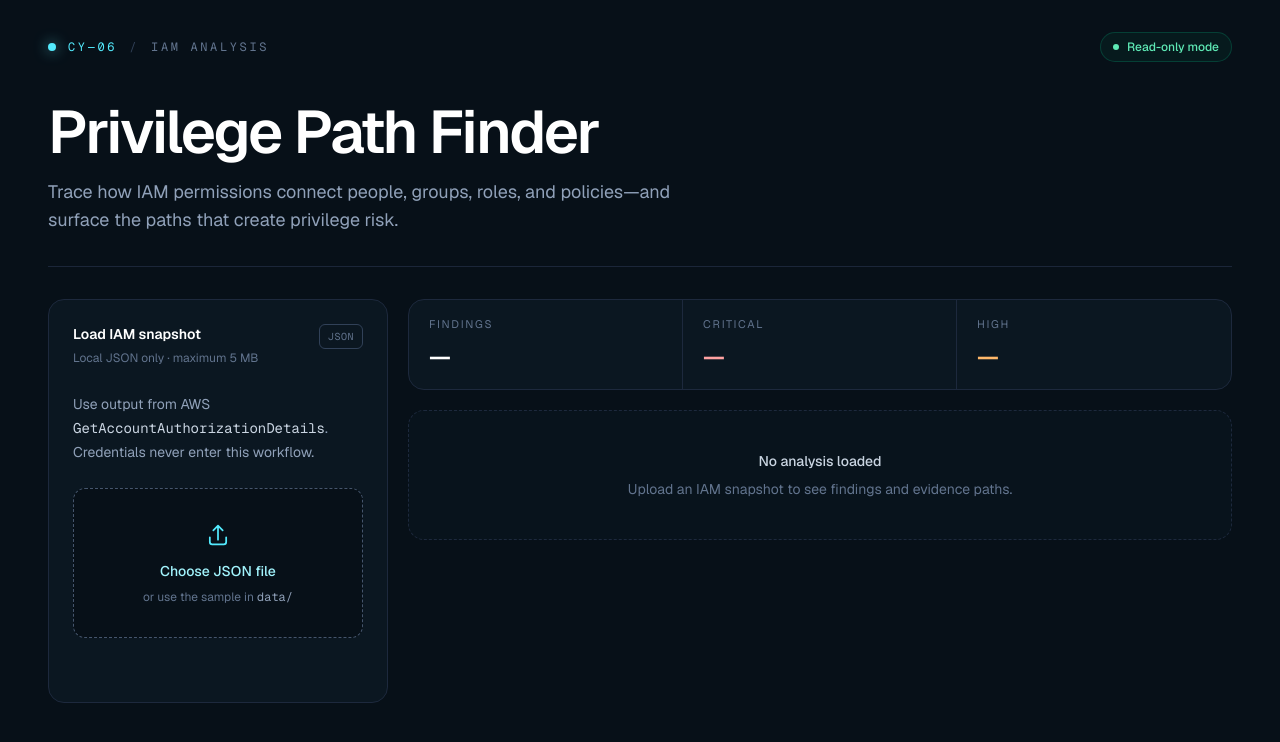
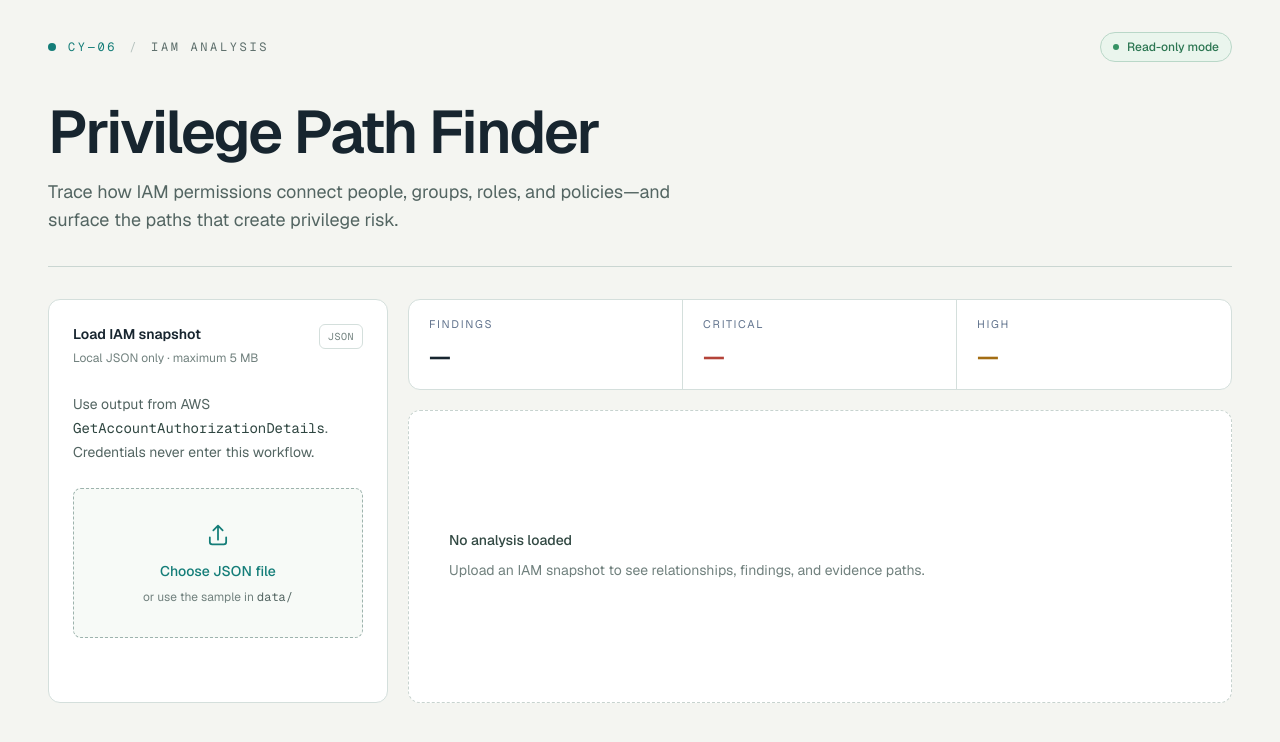
Before and after one commit to vishal24p/CY-06, a Next.js app in the folder frontend/: page / in a window 1280 px wide. Shown: the top 742 px of the page. Built offline with nearby package versions, Linux system fonts and the light colour scheme.

Commit message:
style: restructure analysis workspace

```diff
--- a/frontend/src/app/globals.css
+++ b/frontend/src/app/globals.css
@@ -1,8 +1,8 @@
 @import "tailwindcss";
 
 :root {
-  --background: #ffffff;
-  --foreground: #171717;
+  --background: #f4f5f1;
+  --foreground: #17252f;
 }
 
 @theme inline {
@@ -12,13 +12,6 @@
   --font-mono: var(--font-geist-mono);
 }
 
-@media (prefers-color-scheme: dark) {
-  :root {
-    --background: #0a0a0a;
-    --foreground: #ededed;
-  }
-}
-
 body {
   background: var(--background);
   color: var(--foreground);
--- a/frontend/src/app/page.tsx
+++ b/frontend/src/app/page.tsx
@@ -43,65 +43,77 @@ export default function Home() {
   }
 
   return (
-    <main className="min-h-screen bg-[#071018] px-4 py-6 text-slate-100 sm:px-8 sm:py-8 lg:px-12">
+    <main className="min-h-screen bg-[#f4f5f1] px-4 py-6 text-[#17252f] sm:px-8 sm:py-8 lg:px-12">
       <div className="mx-auto max-w-[1400px]">
-        <header className="border-b border-slate-800/90 pb-8">
+        <header className="border-b border-[#cad6d2] pb-8">
           <div className="flex flex-wrap items-center justify-between gap-3 text-xs">
-            <div className="flex items-center gap-3 font-mono uppercase tracking-[0.22em] text-cyan-300">
-              <span className="h-2 w-2 rounded-full bg-cyan-300 shadow-[0_0_14px_rgba(103,232,249,0.7)]" aria-hidden="true" />
-              <span>CY—06</span><span className="text-slate-700">/</span><span className="text-slate-500">IAM analysis</span>
+            <div className="flex items-center gap-3 font-mono uppercase tracking-[0.22em] text-[#147d78]">
+              <span className="h-2 w-2 rounded-full bg-[#147d78]" aria-hidden="true" />
+              <span>CY—06</span><span className="text-[#b4c1bd]">/</span><span className="text-[#60716e]">IAM analysis</span>
             </div>
-            <div className="inline-flex items-center gap-2 rounded-full border border-emerald-400/20 bg-emerald-400/5 px-3 py-1.5 font-medium text-emerald-300">
-              <span className="h-1.5 w-1.5 rounded-full bg-emerald-300" aria-hidden="true" /> Read-only mode
+            <div className="inline-flex items-center gap-2 rounded-full border border-[#b9d7c8] bg-[#eaf5ed] px-3 py-1.5 font-medium text-[#2c7652]">
+              <span className="h-1.5 w-1.5 rounded-full bg-[#369264]" aria-hidden="true" /> Read-only mode
             </div>
           </div>
           <div className="mt-10 max-w-3xl">
-            <h1 className="text-4xl font-semibold tracking-[-0.035em] text-white sm:text-6xl">Privilege Path Finder</h1>
-            <p className="mt-4 max-w-2xl text-base leading-7 text-slate-400 sm:text-lg">Trace how IAM permissions connect people, groups, roles, and policies—and surface the paths that create privilege risk.</p>
+            <h1 className="text-4xl font-semibold tracking-[-0.035em] text-[#17252f] sm:text-6xl">Privilege Path Finder</h1>
+            <p className="mt-4 max-w-2xl text-base leading-7 text-[#536562] sm:text-lg">Trace how IAM permissions connect people, groups, roles, and policies—and surface the paths that create privilege risk.</p>
           </div>
         </header>
 
-        <section className="mt-8 grid gap-5 lg:grid-cols-[340px_minmax(0,1fr)] lg:items-start">
-          <div className="rounded-2xl border border-slate-800 bg-[#0b1721] p-6">
+        <section className="mt-8 grid gap-5 lg:grid-cols-[340px_minmax(0,1fr)] lg:items-stretch">
+          <div className="rounded-xl border border-[#d4dfdc] bg-white p-6">
             <div className="flex items-start justify-between gap-4">
-              <div><p className="text-sm font-semibold text-white">Load IAM snapshot</p><p className="mt-1 text-xs leading-5 text-slate-500">Local JSON only · maximum 5 MB</p></div>
-              <span className="rounded-md border border-slate-700 px-2 py-1 font-mono text-[10px] uppercase tracking-wider text-slate-500">JSON</span>
+              <div><p className="text-sm font-semibold text-[#17252f]">Load IAM snapshot</p><p className="mt-1 text-xs leading-5 text-[#71817e]">Local JSON only · maximum 5 MB</p></div>
+              <span className="rounded-md border border-[#d4dfdc] px-2 py-1 font-mono text-[10px] uppercase tracking-wider text-[#71817e]">JSON</span>
             </div>
-            <p className="mt-6 text-sm leading-6 text-slate-400">Use output from AWS <span className="font-mono text-slate-300">GetAccountAuthorizationDetails</span>. Credentials never enter this workflow.</p>
-            <label htmlFor="iam-file" className="mt-6 flex min-h-36 cursor-pointer flex-col items-center justify-center rounded-xl border border-dashed border-slate-600 bg-[#071018] px-5 py-8 text-center transition hover:border-cyan-300 hover:bg-cyan-300/[0.03] focus-within:border-cyan-300 focus-within:ring-2 focus-within:ring-cyan-300/20">
-              <svg className="mb-3 h-7 w-7 text-cyan-300" viewBox="0 0 24 24" fill="none" stroke="currentColor" strokeWidth="1.5" aria-hidden="true"><path d="M12 16V4m0 0L8 8m4-4 4 4M5 14v4a2 2 0 0 0 2 2h10a2 2 0 0 0 2-2v-4" strokeLinecap="round" strokeLinejoin="round" /></svg>
-              <span className="text-sm font-medium text-cyan-200">Choose JSON file</span>
-              <span className="mt-2 text-xs text-slate-500">or use the sample in <span className="font-mono text-slate-400">data/</span></span>
+            <p className="mt-6 text-sm leading-6 text-[#536562]">Use output from AWS <span className="font-mono text-[#2f4641]">GetAccountAuthorizationDetails</span>. Credentials never enter this workflow.</p>
+            <label htmlFor="iam-file" className="mt-6 flex min-h-36 cursor-pointer flex-col items-center justify-center rounded-lg border border-dashed border-[#9db3ad] bg-[#f7faf7] px-5 py-8 text-center transition hover:border-[#147d78] hover:bg-[#eef7f4] focus-within:border-[#147d78] focus-within:ring-2 focus-within:ring-[#147d78]/20">
+              <svg className="mb-3 h-7 w-7 text-[#147d78]" viewBox="0 0 24 24" fill="none" stroke="currentColor" strokeWidth="1.5" aria-hidden="true"><path d="M12 16V4m0 0L8 8m4-4 4 4M5 14v4a2 2 0 0 0 2 2h10a2 2 0 0 0 2-2v-4" strokeLinecap="round" strokeLinejoin="round" /></svg>
+              <span className="text-sm font-medium text-[#147d78]">Choose JSON file</span>
+              <span className="mt-2 text-xs text-[#71817e]">or use the sample in <span className="font-mono text-[#536562]">data/</span></span>
               <input id="iam-file" className="sr-only" type="file" accept="application/json,.json" onChange={handleFile} />
             </label>
-            {filename && <p className="mt-4 truncate rounded-lg bg-slate-950/60 px-3 py-2 font-mono text-xs text-slate-300" title={filename}>{filename}</p>}
+            {filename && <p className="mt-4 truncate rounded-md bg-[#eef2ef] px-3 py-2 font-mono text-xs text-[#536562]" title={filename}>{filename}</p>}
             <div className="mt-5 min-h-5" aria-live="polite">
-              {loading && <p className="text-sm text-cyan-300">Analyzing permission paths…</p>}
-              {error && <p className="rounded-lg border border-red-900/70 bg-red-950/40 p-3 text-sm leading-5 text-red-300">{error}</p>}
+              {loading && <p className="text-sm text-[#147d78]">Analyzing permission paths…</p>}
+              {error && <p className="rounded-lg border border-[#e2b7b1] bg-[#fff3f1] p-3 text-sm leading-5 text-[#a33d34]">{error}</p>}
             </div>
           </div>
 
-          <div className="min-w-0">
-            <div className="overflow-hidden rounded-2xl border border-slate-800 bg-[#0b1721]">
-              <div className="grid grid-cols-3 divide-x divide-slate-800">
+          <div className="flex min-w-0 flex-col gap-5">
+            <div className="overflow-hidden rounded-xl border border-[#d4dfdc] bg-white">
+              <div className="grid grid-cols-3 divide-x divide-[#d4dfdc]">
                 <Metric label="Findings" value={report?.summary.findings ?? "—"} />
                 <Metric label="Critical" value={report?.summary.critical ?? "—"} tone="critical" />
                 <Metric label="High" value={report?.summary.high ?? "—"} tone="high" />
               </div>
             </div>
-            <div className="mt-5">
-              {report ? <FindingsList findings={report.findings} /> : <div className="rounded-2xl border border-dashed border-slate-800 bg-[#0b1721]/60 p-10 text-center"><p className="text-sm font-medium text-slate-300">No analysis loaded</p><p className="mt-2 text-sm text-slate-500">Upload an IAM snapshot to see findings and evidence paths.</p></div>}
+            <div className="flex flex-1 items-center rounded-xl border border-dashed border-[#c7d3cf] bg-white p-7 sm:p-10">
+              {report ? <div><p className="text-sm font-semibold text-[#17252f]">Snapshot ready for review</p><p className="mt-2 max-w-xl text-sm leading-6 text-[#60716e]">Use the graph to trace relationships, then use the findings rail to inspect evidence and recommended fixes.</p>{report.warnings.length ? <p className="mt-4 text-xs leading-5 text-[#8a611b]">{report.warnings.length} item(s) require review because some IAM conditions are not fully evaluated.</p> : null}</div> : <div><p className="text-sm font-medium text-[#314842]">No analysis loaded</p><p className="mt-2 text-sm leading-6 text-[#71817e]">Upload an IAM snapshot to see relationships, findings, and evidence paths.</p></div>}
             </div>
-            {report?.warnings.length ? <p className="mt-4 rounded-lg border border-orange-400/20 bg-orange-400/5 px-3 py-2 text-xs leading-5 text-orange-300">{report.warnings.length} item(s) require review because the current rules cannot fully evaluate them.</p> : null}
           </div>
         </section>
-        {inventory && <div className="mt-8 space-y-6"><IamGraph inventory={inventory} findings={report?.findings ?? []} /><InventoryTables inventory={inventory} /></div>}
+        {inventory && <div className="mt-10">
+          <div className="mb-5 flex flex-wrap items-end justify-between gap-3 border-b border-[#cad6d2] pb-4">
+            <div><p className="font-mono text-xs uppercase tracking-[0.2em] text-[#147d78]">Analysis workspace</p><h2 className="mt-1 text-2xl font-semibold tracking-tight text-[#17252f]">See the access path, then decide</h2></div>
+            <p className="max-w-md text-right text-sm leading-6 text-[#60716e]">Graph first for context. Findings rail for evidence. Tables below for source detail.</p>
+          </div>
+          <div className="grid gap-6 xl:grid-cols-[minmax(0,1fr)_360px] xl:items-start">
+            <IamGraph inventory={inventory} findings={report?.findings ?? []} />
+            <aside className="rounded-xl border border-[#d4dfdc] bg-white p-5" aria-labelledby="findings-heading">
+              <div className="mb-5 flex items-center justify-between gap-3 border-b border-[#e3ebe7] pb-4"><div><p className="font-mono text-xs uppercase tracking-[0.2em] text-[#147d78]">Risk review</p><h2 id="findings-heading" className="mt-1 text-xl font-semibold text-[#17252f]">Findings</h2></div><span className="font-mono text-xs text-[#71817e]">{report?.findings.length ?? 0} total</span></div>
+              <FindingsList findings={report?.findings ?? []} />
+            </aside>
+          </div>
+          <div className="mt-8"><InventoryTables inventory={inventory} /></div>
+        </div>}
       </div>
     </main>
   );
 }
 
 function Metric({ label, value, tone }: { label: string; value: number | string; tone?: "critical" | "high" }) {
-  const color = tone === "critical" ? "text-red-300" : tone === "high" ? "text-orange-300" : "text-white";
+  const color = tone === "critical" ? "text-[#b44339]" : tone === "high" ? "text-[#a36d13]" : "text-[#17252f]";
   return <div className="px-4 py-4 sm:px-5"><p className="text-[11px] uppercase tracking-[0.16em] text-slate-500">{label}</p><p className={`mt-2 text-2xl font-semibold tracking-tight ${color}`}>{value}</p></div>;
 }
--- a/frontend/src/components/FindingsList.tsx
+++ b/frontend/src/components/FindingsList.tsx
@@ -4,7 +4,7 @@ import type { Finding } from "@/lib/types";
 export function FindingsList({ findings }: { findings: Finding[] }) {
   if (!findings.length) {
     return (
-      <div className="rounded-2xl border border-emerald-900/70 bg-emerald-950/30 p-6 text-emerald-200">
+      <div className="rounded-xl border border-[#b9d7c8] bg-[#f1faf3] p-6 text-[#2c7652]">
         No confirmed privilege risks found in this inventory.
       </div>
     );
@@ -13,35 +13,35 @@ export function FindingsList({ findings }: { findings: Finding[] }) {
   return (
     <div className="space-y-4">
       {findings.map((finding, index) => (
-        <article key={`${finding.rule_id}-${finding.principal}-${index}`} className="rounded-2xl border border-slate-800 bg-slate-950/80 p-5 shadow-xl shadow-black/10">
+        <article key={`${finding.rule_id}-${finding.principal}-${index}`} className="rounded-xl border border-[#d4dfdc] bg-white p-5">
           <div className="flex flex-wrap items-center justify-between gap-3">
             <div>
-              <p className="font-mono text-xs tracking-[0.18em] text-cyan-300">{finding.rule_id}</p>
-              <h3 className="mt-1 text-lg font-semibold text-white">{finding.reason}</h3>
+              <p className="font-mono text-xs tracking-[0.18em] text-[#147d78]">{finding.rule_id}</p>
+              <h3 className="mt-1 text-lg font-semibold text-[#17252f]">{finding.reason}</h3>
             </div>
-            <span className="rounded-full border border-red-500/40 bg-red-500/10 px-3 py-1 text-xs font-semibold uppercase tracking-wider text-red-300">
+            <span className="rounded-full border border-[#e2b7b1] bg-[#fff3f1] px-3 py-1 text-xs font-semibold uppercase tracking-wider text-[#a33d34]">
               {finding.severity}
             </span>
           </div>
-          <dl className="mt-4 grid gap-3 text-sm sm:grid-cols-2">
+          <dl className="mt-4 grid gap-3 border-y border-[#e7eeeb] py-4 text-sm sm:grid-cols-2">
             <div>
-              <dt className="text-slate-500">Principal</dt>
-              <dd className="mt-1 break-all font-mono text-slate-200">{finding.principal}</dd>
+              <dt className="text-[#71817e]">Principal</dt>
+              <dd className="mt-1 break-all font-mono text-[#314842]">{finding.principal}</dd>
             </div>
             <div>
-              <dt className="text-slate-500">Permission</dt>
-              <dd className="mt-1 font-mono text-amber-200">{finding.permission}</dd>
+              <dt className="text-[#71817e]">Permission</dt>
+              <dd className="mt-1 font-mono text-[#8a611b]">{finding.permission}</dd>
             </div>
           </dl>
           <div className="mt-5">
-            <p className="mb-2 text-xs uppercase tracking-wider text-slate-500">Evidence path</p>
+            <p className="mb-2 text-xs uppercase tracking-wider text-[#71817e]">Evidence path</p>
             <PathViewer path={finding.path} />
           </div>
-          <p className="mt-5 border-t border-slate-800 pt-4 text-sm text-slate-300">
-            <span className="font-semibold text-slate-100">Recommended fix:</span> {finding.remediation}
+          <p className="mt-5 text-sm text-[#536562]">
+            <span className="font-semibold text-[#314842]">Recommended fix:</span> {finding.remediation}
           </p>
           {finding.confidence === "review_required" && (
-            <p className="mt-3 text-xs text-orange-300">This finding includes an IAM condition and needs policy-context review.</p>
+            <p className="mt-3 text-xs text-[#8a611b]">This finding includes an IAM condition and needs policy-context review.</p>
           )}
         </article>
       ))}
--- a/frontend/src/components/InventoryTables.tsx
+++ b/frontend/src/components/InventoryTables.tsx
@@ -7,7 +7,7 @@ export function InventoryTables({ inventory }: { inventory: Inventory }) {
   const policies = records(inventory.Policies);
   return (
     <section className="space-y-5" aria-labelledby="tables-heading">
-      <div><p className="font-mono text-xs uppercase tracking-[0.2em] text-cyan-300">Source inventory</p><h2 id="tables-heading" className="mt-1 text-xl font-semibold text-white">IAM tables</h2></div>
+      <div><p className="font-mono text-xs uppercase tracking-[0.2em] text-[#147d78]">Source inventory</p><h2 id="tables-heading" className="mt-1 text-xl font-semibold text-[#17252f]">IAM tables</h2></div>
       <DataTable title="Users" columns={["User", "ARN", "Groups", "Policies"]} rows={users.map((user) => [text(user.UserName), text(user.Arn), list(user.GroupList), list([...array(user.AttachedManagedPolicies), ...array(user.UserPolicyList)], "PolicyName")])} />
       <DataTable title="Groups" columns={["Group", "ARN", "Members", "Policies"]} rows={groups.map((group) => [text(group.GroupName), text(group.Arn), list(group.Users, "UserName"), list([...array(group.AttachedManagedPolicies), ...array(group.GroupPolicyList)], "PolicyName")])} />
       <DataTable title="Roles" columns={["Role", "ARN", "Trusted principals", "Policies"]} rows={roles.map((role) => [text(role.RoleName), text(role.Arn), trusted(role.AssumeRolePolicyDocument), list([...array(role.AttachedManagedPolicies), ...array(role.RolePolicyList)], "PolicyName")])} />
@@ -17,7 +17,7 @@ export function InventoryTables({ inventory }: { inventory: Inventory }) {
 }
 
 function DataTable({ title, columns, rows }: { title: string; columns: string[]; rows: string[][] }) {
-  return <div className="overflow-hidden rounded-2xl border border-slate-800 bg-slate-900/60"><div className="border-b border-slate-800 px-5 py-3"><h3 className="font-semibold text-white">{title} <span className="ml-2 font-mono text-xs text-slate-500">{rows.length}</span></h3></div><div className="overflow-x-auto"><table className="min-w-full text-left text-sm"><caption className="sr-only">{title} IAM records</caption><thead className="bg-slate-950/70 text-xs uppercase tracking-wider text-slate-500"><tr>{columns.map((column) => <th key={column} scope="col" className="whitespace-nowrap px-5 py-3">{column}</th>)}</tr></thead><tbody className="divide-y divide-slate-800">{rows.length ? rows.map((row, rowIndex) => <tr key={`${title}-${rowIndex}`} className="hover:bg-slate-800/40">{row.map((cell, cellIndex) => <td key={`${rowIndex}-${cellIndex}`} className="max-w-[360px] whitespace-normal break-all px-5 py-3 align-top font-mono text-xs text-slate-300">{cell || "—"}</td>)}</tr>) : <tr><td colSpan={columns.length} className="px-5 py-5 text-sm text-slate-500">No records in uploaded inventory.</td></tr>}</tbody></table></div></div>;
+  return <div className="overflow-hidden rounded-xl border border-[#d4dfdc] bg-white"><div className="border-b border-[#dce5e1] px-5 py-3"><h3 className="font-semibold text-[#17252f]">{title} <span className="ml-2 font-mono text-xs text-[#71817e]">{rows.length}</span></h3></div><div className="overflow-x-auto"><table className="min-w-full text-left text-sm"><caption className="sr-only">{title} IAM records</caption><thead className="bg-[#f3f7f4] text-xs uppercase tracking-wider text-[#60716e]"><tr>{columns.map((column) => <th key={column} scope="col" className="whitespace-nowrap px-5 py-3">{column}</th>)}</tr></thead><tbody className="divide-y divide-[#e3ebe7]">{rows.length ? rows.map((row, rowIndex) => <tr key={`${title}-${rowIndex}`} className="hover:bg-[#f6faf7]">{row.map((cell, cellIndex) => <td key={`${rowIndex}-${cellIndex}`} className="max-w-[360px] whitespace-normal break-all px-5 py-3 align-top font-mono text-xs text-[#536562]">{cell || "—"}</td>)}</tr>) : <tr><td colSpan={columns.length} className="px-5 py-5 text-sm text-[#71817e]">No records in uploaded inventory.</td></tr>}</tbody></table></div></div>;
 }
 
 function records(value: unknown) { return Array.isArray(value) ? value.filter(isRecord) : []; }
--- a/frontend/src/components/PathViewer.tsx
+++ b/frontend/src/components/PathViewer.tsx
@@ -3,10 +3,10 @@ export function PathViewer({ path }: { path: string[] }) {
     <div className="flex flex-wrap items-center gap-2" aria-label="Privilege path">
       {path.map((step, index) => (
         <span key={`${step}-${index}`} className="flex items-center gap-2">
-          <span className="rounded-md border border-slate-700 bg-slate-900 px-2.5 py-1 font-mono text-xs text-slate-200">
+          <span className="rounded-md border border-[#c7d3cf] bg-[#f4f7f4] px-2.5 py-1 font-mono text-xs text-[#314842]">
             {step}
           </span>
-          {index < path.length - 1 && <span className="text-slate-600">→</span>}
+          {index < path.length - 1 && <span className="text-[#91a49e]">→</span>}
         </span>
       ))}
     </div>
```
Also changed, not shown: frontend/src/components/IamGraph.tsx (+14 -14 lines).
